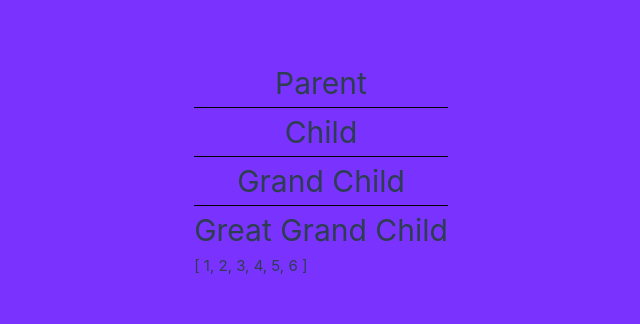
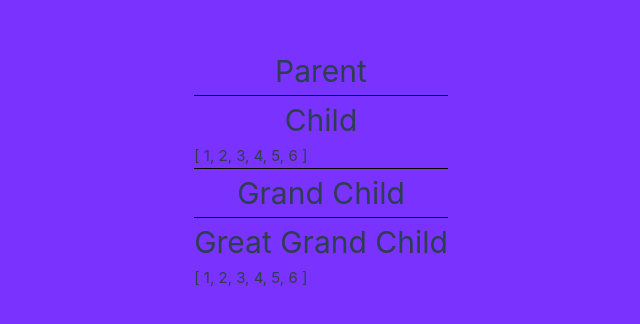
Before and after one commit to yofandi/vueState-management, a Vue app: page / in a window 1280 px wide. Shown: the part 232-556 px from the top of the page, without its empty margins (319-959 px from the left). Built offline with nearby package versions, Linux system fonts and the light colour scheme.

Commit message:
add: Cara Berbagi State Data Dengan Provide Dan Inject

```diff
--- a/src/App.vue
+++ b/src/App.vue
@@ -1,12 +1,14 @@
 <script setup>
-import { ref } from "vue";
+import { provide, ref } from "vue";
 import Parent from "@/components/Parent.vue";
 
 const number = ref([1, 2, 3, 4, 5, 6]);
+
+provide("nummbers_share", number);
 </script>
 <template>
   <main>
-    <Parent :numbers="number"></Parent>
+    <Parent></Parent>
   </main>
 </template>
 
--- a/src/components/Child.vue
+++ b/src/components/Child.vue
@@ -1,14 +1,16 @@
 <script setup>
+import { inject } from "vue";
 import GrandChild from "./GrandChild.vue";
 
-const { number } = defineProps(["numbers"]);
+const numbers = inject("nummbers_share");
 </script>
 
 <template>
   <div>
     <h1>Child</h1>
+    {{ numbers }}
     <div class="line"></div>
-    <GrandChild :numbers="numbers"></GrandChild>
+    <GrandChild></GrandChild>
   </div>
 </template>
 
--- a/src/components/GrandChild.vue
+++ b/src/components/GrandChild.vue
@@ -1,14 +1,12 @@
 <script setup>
 import GreatGrandChild from "./GreatGrandChild.vue";
-
-const { number } = defineProps(["numbers"]);
 </script>
 
 <template>
   <div>
     <h1>Grand Child</h1>
     <div class="line"></div>
-    <GreatGrandChild :numbers="numbers"></GreatGrandChild>
+    <GreatGrandChild></GreatGrandChild>
   </div>
 </template>
 
--- a/src/components/GreatGrandChild.vue
+++ b/src/components/GreatGrandChild.vue
@@ -1,5 +1,7 @@
 <script setup>
-const { number } = defineProps(["numbers"]);
+import { inject } from "vue";
+
+const numbers = inject("nummbers_share");
 </script>
 
 <template>
--- a/src/components/Parent.vue
+++ b/src/components/Parent.vue
@@ -1,14 +1,12 @@
 <script setup>
 import Child from "./Child.vue";
-
-const { number } = defineProps(["numbers"]);
 </script>
 
 <template>
   <div>
     <h1>Parent</h1>
     <div class="line"></div>
-    <Child :numbers="numbers"></Child>
+    <Child></Child>
   </div>
 </template>
 
```
